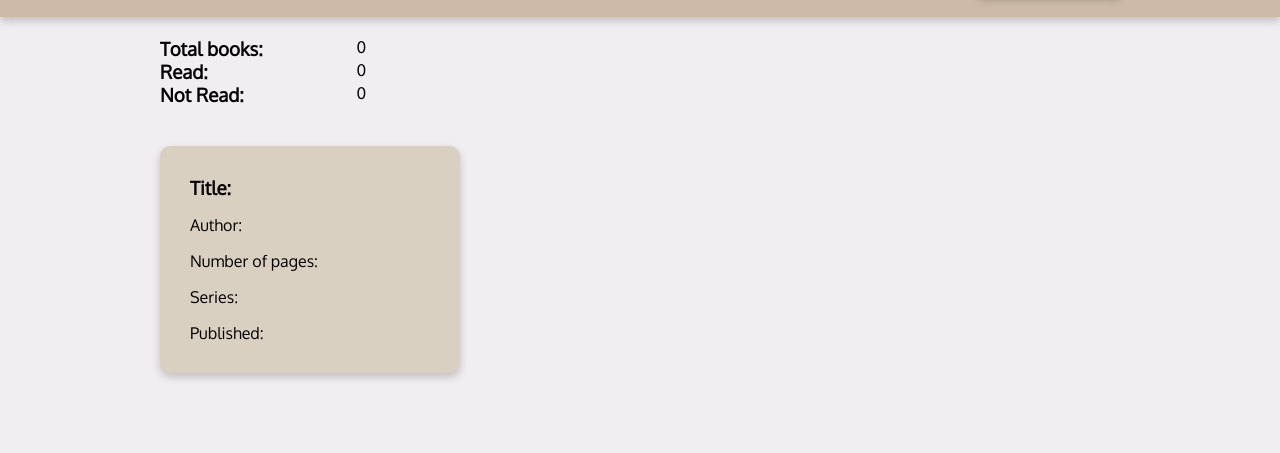
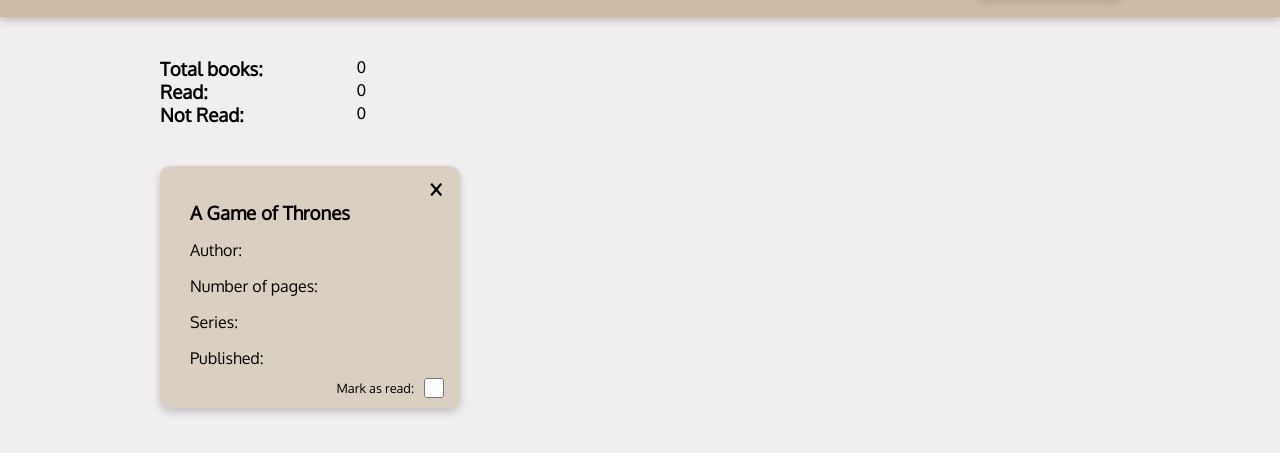
Before and after one commit to hojinchang/library, a plain HTML site: page index.html in a window 1280 px wide. Shown: the part 73-526 px from the top of the page. Drawn offline with Linux system fonts and the light colour scheme.

Commit message:
Add book card input elements
Added a delete button and toggle input to discern of user read the book or not.

```diff
--- a/index.html
+++ b/index.html
@@ -33,11 +33,20 @@
 
             <div class="books-grid container">
                 <div class="book">
-                    <h3>Title: <span class="title"></span></h3>
+                    <div class="close-button">
+                        <span class="close">&times;</span>
+                    </div>
+                    <h3>A Game of Thrones<span class="title"></span></h3>
                     <p>Author: <span class="author"></span></p>
                     <p>Number of pages: <span class="pages"></span></p>
                     <p>Series: <span class="series"></span></p>
                     <p>Published: <span class="published"></span></p>
+
+                    <div class="read-book">
+                        <label for="toggle">Mark as read:</label>
+                        <input type="checkbox" id="toggle" class="read-toggle">
+                    </div>
+
                 </div>
             </div>
         </main>
--- a/style.css
+++ b/style.css
@@ -46,12 +46,14 @@
     padding: 10px 20px;
     border: 1px solid;
     box-shadow: var(--box-shadow);
+    cursor: pointer;
 }
 
 .library-log {
     display: grid;
     grid-template: repeat(3, auto) / repeat(2, auto);
     max-width: 300px;
+    margin-top: 20px;
 }
 
 .books-grid {
@@ -63,6 +65,7 @@
 .book {
     display: flex;
     flex-direction: column;
+    position: relative;
     height: auto;
     background-color: var(--colour-2);
     box-shadow: var(--box-shadow);
@@ -70,3 +73,46 @@
     border-radius: 10px;
     padding: 30px;
 }
+
+.book h3 {
+    margin-top: 5px;
+}
+.book > p:last-of-type{
+    margin-bottom: 10px;
+}
+
+.close-button {
+    position: absolute;
+    top: 0;
+    right: 16px;
+    cursor: pointer;
+    background: none;
+    border: none;
+    display: flex;
+    justify-content: center;
+    align-items: center;
+}
+
+.book .close {
+    font-size: 2rem;
+    color: black;
+}
+
+.read-book {
+    display: flex;
+    align-items: center;
+    gap: 10px;
+
+    position: absolute;
+    bottom: 10px;
+    right: 16px;
+}
+
+.read-book label {
+    font-size: 0.8rem;
+}
+
+.read-toggle {
+    width: 20px;
+    height: 20px;
+}
```
Also changed, not shown: media/images/close.svg (added).
